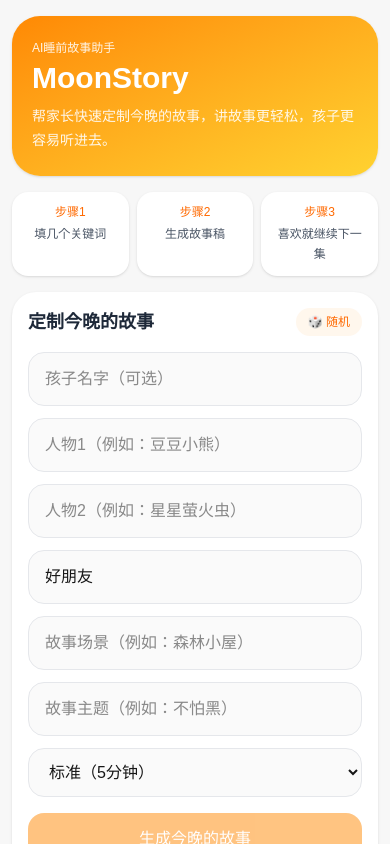
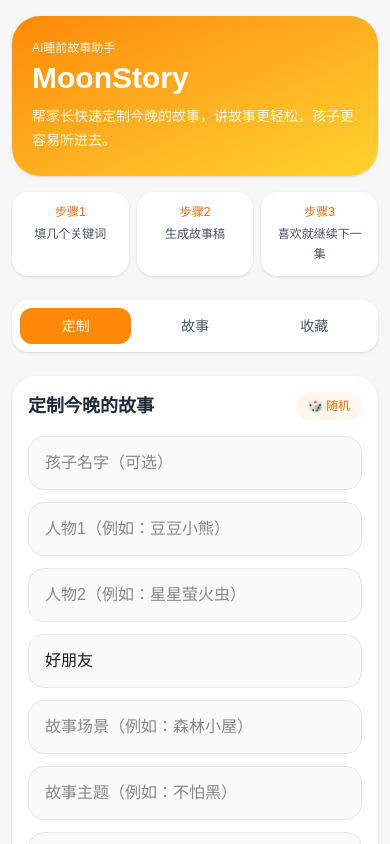
Before and after one commit to wangdabao-app/story-app, a Next.js app: page / in a window 390 px wide. Shown: the top 844 px of the page. Built offline with nearby package versions, Linux system fonts and the light colour scheme.

Commit message:
mobile style + fix json parse

```diff
--- a/app/page.tsx
+++ b/app/page.tsx
@@ -50,6 +50,9 @@ export default function Home() {
   const [isSpeaking, setIsSpeaking] = useState(false);
   const [savedStories, setSavedStories] = useState<SavedStory[]>([]);
   const [error, setError] = useState("");
+  const [activeMobileTab, setActiveMobileTab] = useState<"custom" | "story" | "favorites">("custom");
+  const [isMobile, setIsMobile] = useState(false);
+  const [showAdviceOnMobile, setShowAdviceOnMobile] = useState(false);
 
   useEffect(() => {
     const raw = localStorage.getItem("moonstory-saved-stories");
@@ -60,6 +63,15 @@ export default function Home() {
         setSavedStories([]);
       }
     }
+  }, []);
+
+  useEffect(() => {
+    if (typeof window === "undefined") return;
+    const mq = window.matchMedia("(max-width: 639px)");
+    const update = () => setIsMobile(mq.matches);
+    update();
+    mq.addEventListener("change", update);
+    return () => mq.removeEventListener("change", update);
   }, []);
 
   useEffect(() => {
@@ -132,6 +144,9 @@ export default function Home() {
       setTitle(data.title || "今晚的小故事");
       setStory(data.story || "");
       setStoryTip(data.storyTip || "");
+      if (isMobile) {
+        setActiveMobileTab("story");
+      }
       window.scrollTo({ top: 0, behavior: "smooth" });
     } catch {
       setError("网络开小差了，请稍后再试。");
@@ -272,6 +287,9 @@ export default function Home() {
     setStory(item.story);
     setStoryTip(item.storyTip || "");
     setError("");
+    if (isMobile) {
+      setActiveMobileTab("story");
+    }
     window.scrollTo({ top: 0, behavior: "smooth" });
   };
 
@@ -305,7 +323,54 @@ export default function Home() {
           </div>
         </div>
 
-        <section className="mb-4 rounded-[24px] bg-white p-4 shadow-sm">
+        {/* Mobile tabs (reduce scroll) */}
+        <div className="sticky top-0 z-10 -mx-3 mb-4 bg-[#f7f7f7]/90 px-3 py-2 backdrop-blur sm:hidden">
+          <div className="grid grid-cols-3 gap-2 rounded-2xl bg-white p-2 shadow-sm">
+            <button
+              type="button"
+              onClick={() => setActiveMobileTab("custom")}
+              className={[
+                "rounded-xl px-3 py-2 text-sm font-medium transition-colors",
+                activeMobileTab === "custom"
+                  ? "bg-orange-400 text-white"
+                  : "bg-white text-gray-600",
+              ].join(" ")}
+            >
+              定制
+            </button>
+            <button
+              type="button"
+              onClick={() => setActiveMobileTab("story")}
+              className={[
+                "rounded-xl px-3 py-2 text-sm font-medium transition-colors",
+                activeMobileTab === "story"
+                  ? "bg-orange-400 text-white"
+                  : "bg-white text-gray-600",
+              ].join(" ")}
+            >
+              故事
+            </button>
+            <button
+              type="button"
+              onClick={() => setActiveMobileTab("favorites")}
+              className={[
+                "rounded-xl px-3 py-2 text-sm font-medium transition-colors",
+                activeMobileTab === "favorites"
+                  ? "bg-orange-400 text-white"
+                  : "bg-white text-gray-600",
+              ].join(" ")}
+            >
+              收藏
+            </button>
+          </div>
+        </div>
+
+        <section
+          className={[
+            "mb-4 rounded-[24px] bg-white p-4 shadow-sm",
+            activeMobileTab !== "custom" ? "hidden sm:block" : "",
+          ].join(" ")}
+        >
           <div className="mb-4 flex items-center justify-between">
             <h2 className="text-lg font-semibold text-gray-800">定制今晚的故事</h2>
             <button
@@ -409,7 +474,12 @@ export default function Home() {
           </div>
         </section>
 
-        <section className="mb-4 rounded-[24px] bg-white p-4 shadow-sm">
+        <section
+          className={[
+            "mb-4 rounded-[24px] bg-white p-4 shadow-sm",
+            activeMobileTab !== "story" ? "hidden sm:block" : "",
+          ].join(" ")}
+        >
           {!story ? (
             <div className="rounded-[20px] bg-[#fff7ed] px-4 py-10 text-center">
               <div className="mb-3 text-4xl">🌙</div>
@@ -417,6 +487,13 @@ export default function Home() {
               <p className="mt-2 text-sm leading-6 text-gray-500">
                 先输入几个关键词，MoonStory 会帮你准备一篇适合睡前讲给孩子听的故事。
               </p>
+              <button
+                type="button"
+                onClick={() => setActiveMobileTab("custom")}
+                className="mt-4 rounded-full bg-white px-4 py-2 text-sm font-medium text-orange-600 shadow-sm sm:hidden"
+              >
+                去定制并生成 →
+              </button>
             </div>
           ) : (
             <>
@@ -442,6 +519,39 @@ export default function Home() {
                 </div>
               )}
 
+              {/* Mobile: collapsible advice to reduce scroll */}
+              <div className="mt-3 sm:hidden">
+                <button
+                  type="button"
+                  onClick={() => setShowAdviceOnMobile((v) => !v)}
+                  className="w-full rounded-2xl border border-gray-200 bg-white px-4 py-3 text-left text-sm font-semibold text-gray-800"
+                >
+                  家长使用建议 {showAdviceOnMobile ? "▲" : "▼"}
+                </button>
+                {showAdviceOnMobile && (
+                  <div className="mt-2 space-y-3 rounded-2xl bg-white p-4 shadow-sm">
+                    <div className="rounded-2xl bg-[#fafafa] p-4">
+                      <p className="text-sm font-semibold text-orange-500">讲之前</p>
+                      <p className="mt-2 text-sm leading-6 text-gray-600">
+                        可以先问孩子：“今晚你想听森林里的故事，还是月亮下的故事？”
+                      </p>
+                    </div>
+                    <div className="rounded-2xl bg-[#fafafa] p-4">
+                      <p className="text-sm font-semibold text-orange-500">讲的时候</p>
+                      <p className="mt-2 text-sm leading-6 text-gray-600">
+                        读到对话时稍微放慢一点，孩子更容易沉浸进去，也更愿意接着听。
+                      </p>
+                    </div>
+                    <div className="rounded-2xl bg-[#fafafa] p-4">
+                      <p className="text-sm font-semibold text-orange-500">讲完后</p>
+                      <p className="mt-2 text-sm leading-6 text-gray-600">
+                        如果孩子很喜欢这组角色，第二天直接继续下一集，慢慢形成固定的睡前仪式。
+                      </p>
+                    </div>
+                  </div>
+                )}
+              </div>
+
               <div className="mt-3 rounded-[20px] bg-purple-50 p-4">
                 <p className="text-sm font-semibold text-purple-600">孩子喜欢这篇故事？</p>
                 <p className="mt-2 text-sm leading-6 text-gray-600">
@@ -459,7 +569,8 @@ export default function Home() {
           )}
         </section>
 
-        <section className="mb-4 rounded-[24px] bg-white p-4 shadow-sm">
+        {/* Desktop: advice stays as a full section */}
+        <section className="mb-4 hidden rounded-[24px] bg-white p-4 shadow-sm sm:block">
           <h3 className="mb-3 text-lg font-semibold text-gray-800">家长使用建议</h3>
           <div className="space-y-3">
             <div className="rounded-2xl bg-[#fafafa] p-4">
@@ -483,7 +594,12 @@ export default function Home() {
           </div>
         </section>
 
-        <section className="rounded-[24px] bg-white p-4 shadow-sm">
+        <section
+          className={[
+            "rounded-[24px] bg-white p-4 shadow-sm",
+            activeMobileTab !== "favorites" ? "hidden sm:block" : "",
+          ].join(" ")}
+        >
           <div className="mb-3 flex items-center justify-between">
             <h3 className="text-lg font-semibold text-gray-800">我的收藏</h3>
             <span className="text-xs text-gray-400">{savedStories.length} 个故事</span>
```
